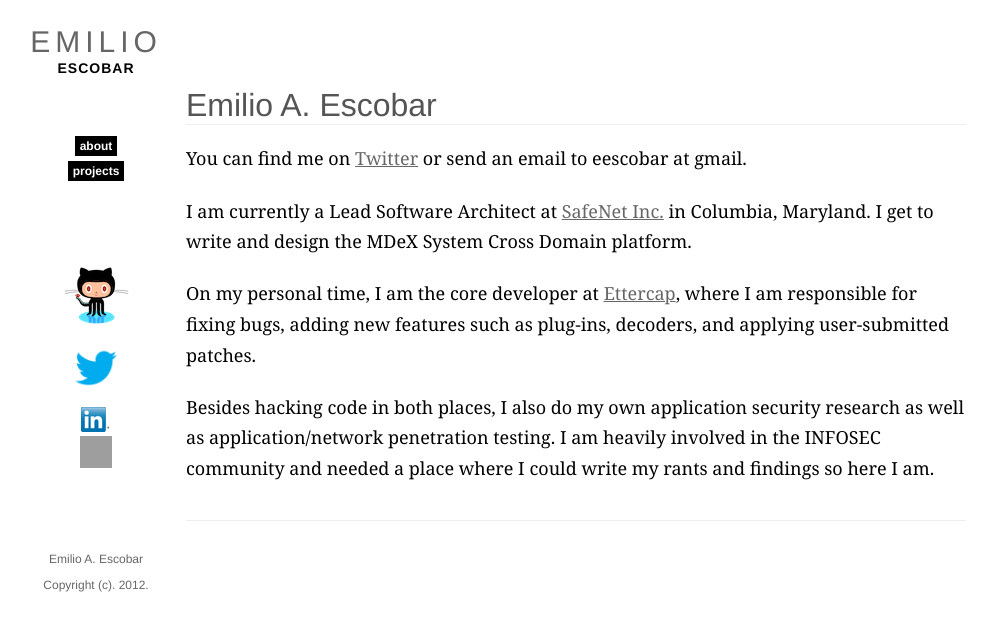
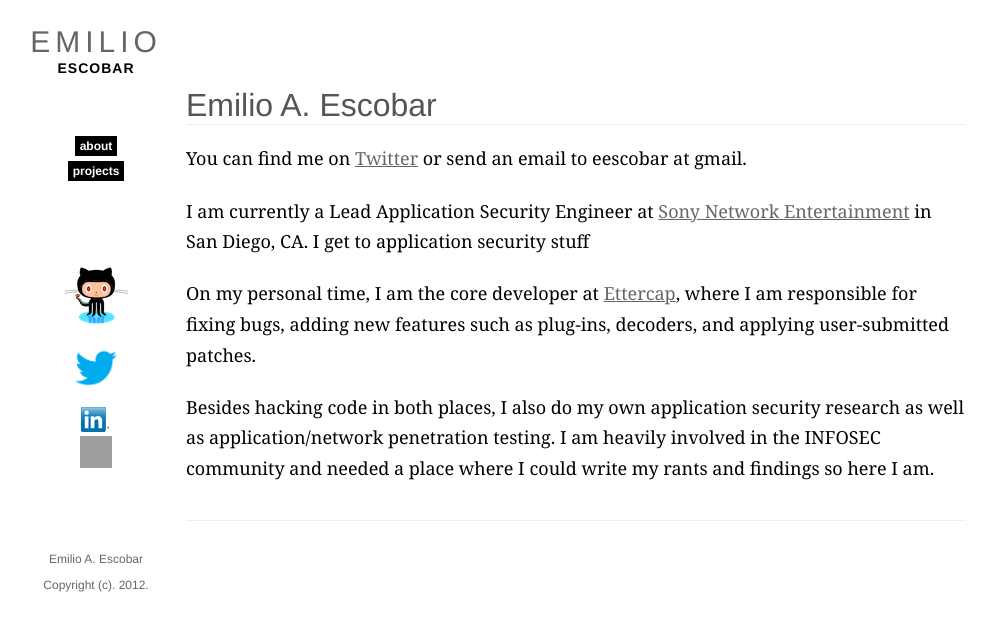
Before and after one commit to eaescob/eaescob.github.io, a Jekyll site: the page built from about.html, in a window 1280 px wide. Shown: the top 631 px of the page, without its empty margins (154-1148 px from the left). Built offline with Jekyll 4.4.1, drawn with Linux system fonts in a browser that asks for light colours; Markdown is read by kramdown in place of the engine named in the settings; grey boxes are pictures that could not be loaded.

Commit message:
Updated projects and about

```diff
--- a/CNAME
+++ /dev/null
@@ -1 +0,0 @@
-blog.idoneustech.com
--- a/about.html
+++ b/about.html
@@ -8,9 +8,8 @@
 		<h1>Emilio A. Escobar</h1>
 
 		<p>You can find me on <a target="_blank" href="http://twitter.com/eaescob">Twitter</a> or send an email to eescobar at gmail.</p>
-
-		<p>I am currently a Lead Software Architect at <a target="_blank" href="http://www.safenet-inc.com">SafeNet Inc.</a> in Columbia, Maryland. I get to write and design the MDeX System Cross Domain platform.</p>
-		<p>On my personal time, I am the core developer at <a target="_blank" href="http://ettercap.sourceforge.net">Ettercap</a>, where I am responsible for fixing bugs, adding new features such as plug-ins, decoders, and applying user-submitted patches.</p>
+		<p>I am currently a Lead Application Security Engineer at <a target="_blank" href="http://www.sonyentertainmentnetwork.com">Sony Network Entertainment</a> in San Diego, CA. I get to application security stuff</p>
+		<p>On my personal time, I am the core developer at <a target="_blank" href="http://ettercap-project.org">Ettercap</a>, where I am responsible for fixing bugs, adding new features such as plug-ins, decoders, and applying user-submitted patches.</p>
 
 		<p>Besides hacking code in both places, I also do my own application security research as well as application/network penetration testing. I am heavily involved in the INFOSEC community and needed a place where I could write my rants and findings so here I am.</p>
 
--- a/projects.html
+++ b/projects.html
@@ -8,7 +8,7 @@
 
 		<h1>Projects</h1>
 		<ul>
-			<li><a target="_blank" href="http://ettercap.sourceforge.net">Ettercap</a></li>
+			<li><a target="_blank" href="http://ettercap-project.org">Ettercap</a></li>
 		</ul>
 	</div>
 </div>
```
